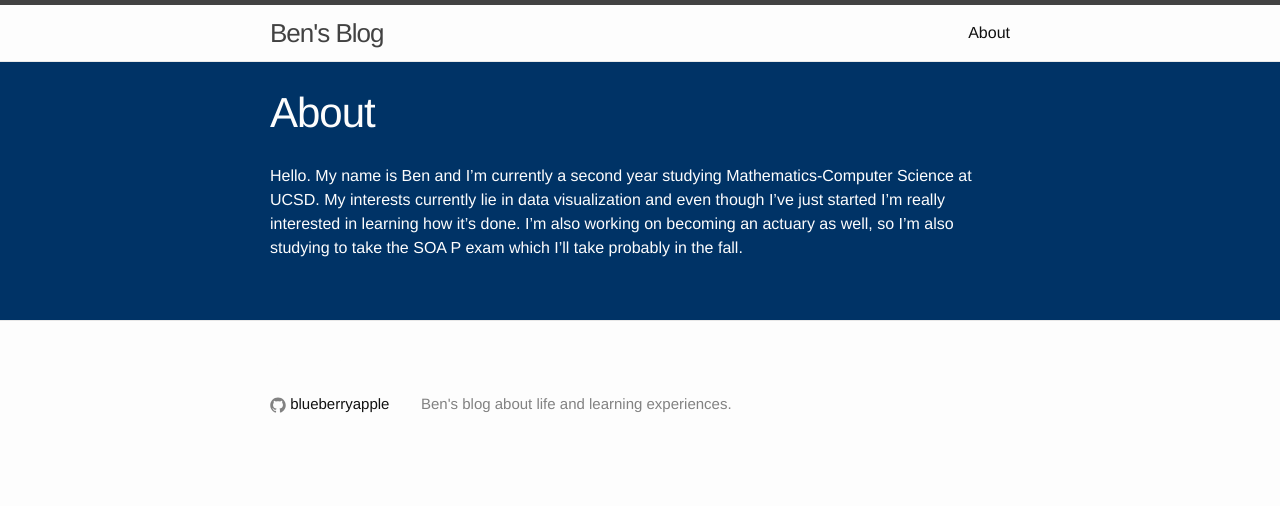
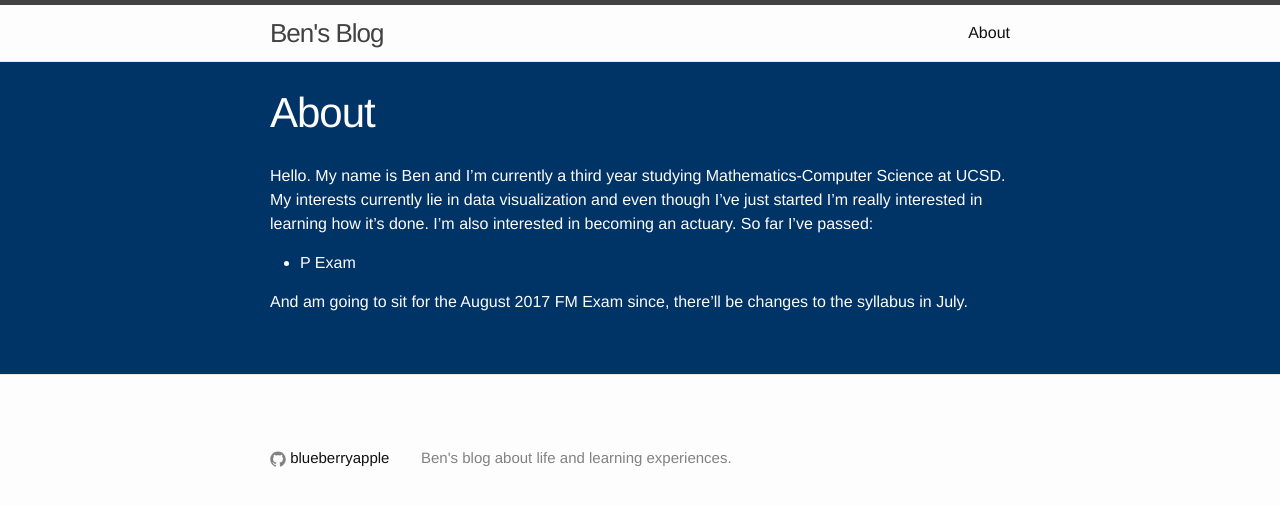
Before and after one commit to blueberryapple/blueberryapple.github.io, a Jekyll site: the page built from about.md, in a window 1280 px wide. Shown: the top 506 px of the page. Built offline with Jekyll 4.4.1, drawn with Linux system fonts in a browser that asks for light colours.

Commit message:
revised about section for the new year

```diff
--- a/about.md
+++ b/about.md
@@ -4,10 +4,13 @@
 permalink: /about/
 ---
 
-Hello. My name is Ben and I'm currently a second year studying
+Hello. My name is Ben and I'm currently a third year studying
 [Mathematics-Computer Science](http://math.ucsd.edu/programs/undergraduate/
 bs_math_comp_science.php) at UCSD. My interests currently lie in data
 visualization and even though I've just started I'm really interested in
-learning how it's done. I'm also working on becoming an actuary as well, so
-I'm also studying to take the [SOA P exam](https://soa.org/education/exam-req/
-edu-exam-p-detail.aspx) which I'll take probably in the fall.
+learning how it's done. I'm also interested in becoming an actuary. So far I've passed:
+
+* P Exam
+
+And am going to sit for the August 2017 FM Exam since, there'll be changes
+to the syllabus in July.
```
